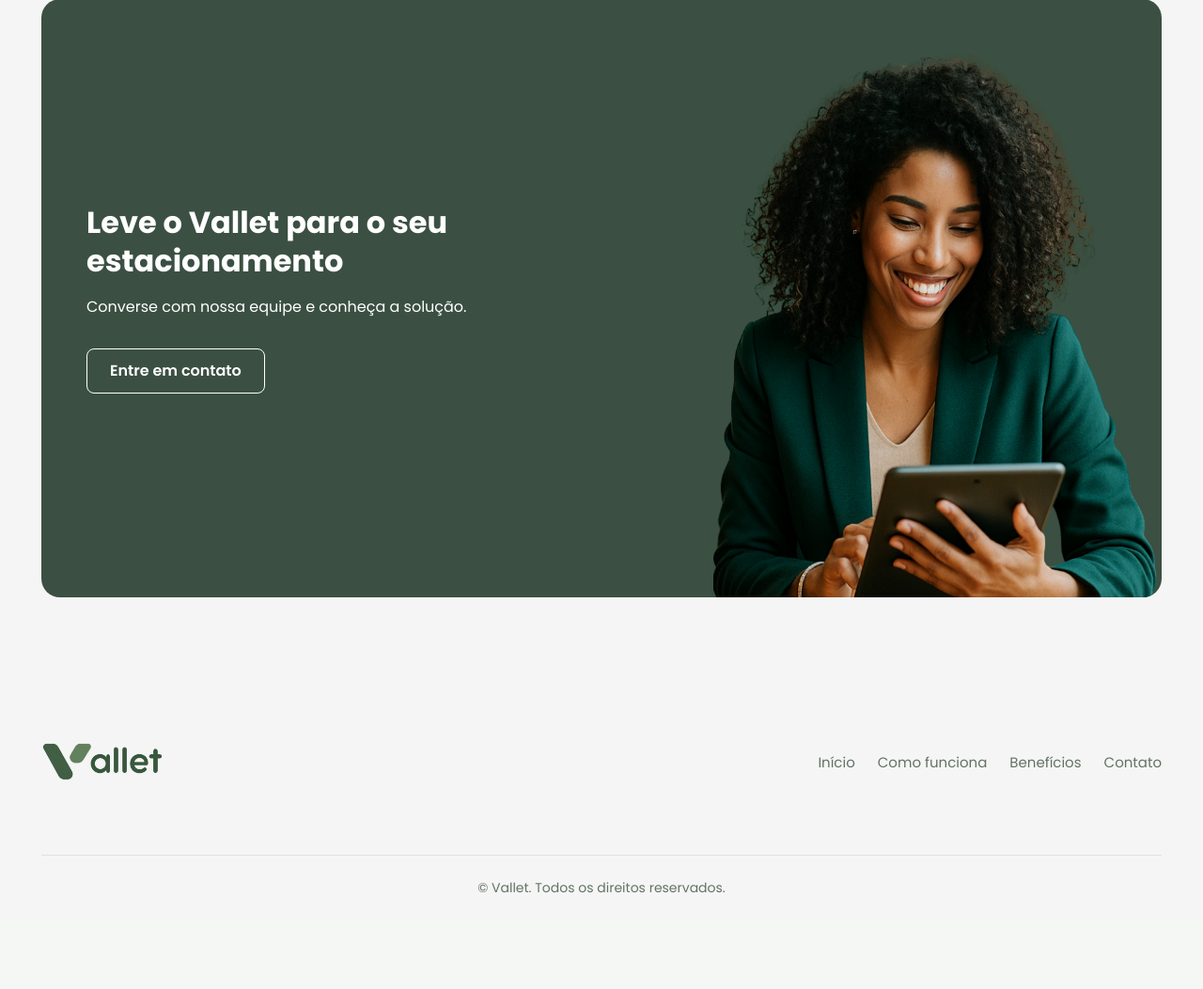
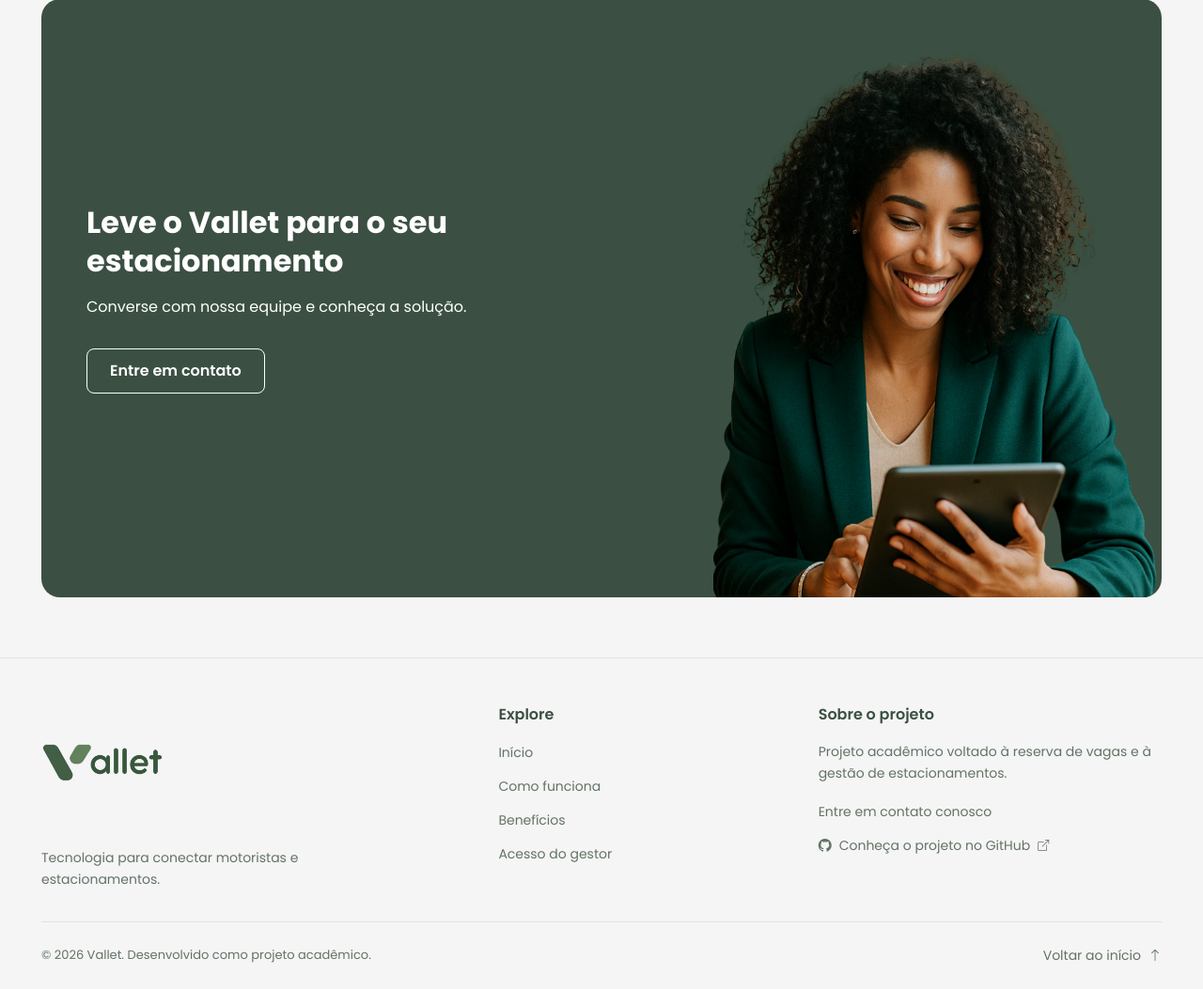
Before and after one commit to Pereira-Sah/ValletWeb, a Django app: page / in a window 1280 px wide. Shown: the part 2751-3804 px from the top of the page at 94% size. Before the commit the page ends 3702 px from the top, so only its background shows below. Run offline with Django 5.2, Linux system fonts and the light colour scheme.

Commit message:
adiciona seção de footer com links e informações do projeto

```diff
--- a/appHome/static/home.css
+++ b/appHome/static/home.css
@@ -335,54 +335,162 @@ p {
 }
 
 /* Footer */
+/* Footer */
 .footer {
     background: var(--bg-light);
+    border-top: 1px solid var(--border-light);
     padding: 48px 0 24px;
 }
+
+.footer-grid {
+    display: grid;
+    grid-template-columns: minmax(0, 1.2fr) minmax(0, 0.8fr) minmax(0, 1fr);
+    gap: 48px;
+    align-items: start;
+    padding-bottom: 32px;
+}
+
+.footer-grid > * {
+    min-width: 0;
+}
+
+.footer-brand-link {
+    display: inline-block;
+    border-radius: 4px;
+}
+
 .footer-logo {
     display: block;
     width: 130px;
     max-width: 100%;
     height: auto;
 }
-.footer-top {
+
+.footer-description {
+    max-width: 300px;
+    margin-top: 16px;
+    font-size: 14px;
+    line-height: 1.7;
+    color: var(--text-sec);
+}
+
+.footer-title {
+    margin: 0 0 16px;
+    color: var(--green-main);
+    font-size: 16px;
+    font-weight: 600;
+    line-height: 1.5;
+}
+
+.footer-project-description {
+    margin-bottom: 16px;
+    font-size: 14px;
+    line-height: 1.7;
+    color: var(--text-sec);
+}
+
+.footer-link-list {
+    display: flex;
+    flex-direction: column;
+    gap: 12px;
+    margin: 0;
+    padding: 0;
+    list-style: none;
+}
+
+.footer-link-list a,
+.footer-back-top {
+    display: inline-flex;
+    align-items: center;
+    gap: 8px;
+    max-width: 100%;
+    color: var(--text-sec);
+    text-decoration: none;
+    font-size: 14px;
+    line-height: 1.6;
+    transition: color 0.2s ease;
+}
+
+.footer-link-list a {
+    overflow-wrap: anywhere;
+}
+
+.footer-link-list a:hover,
+.footer-back-top:hover {
+    color: var(--green-main);
+    text-decoration: underline;
+    text-underline-offset: 4px;
+}
+
+.footer-link-list i,
+.footer-back-top i {
+    flex-shrink: 0;
+}
+
+.footer-external-icon {
+    font-size: 12px;
+}
+
+.footer a:focus-visible {
+    outline: 2px solid var(--green-main);
+    outline-offset: 5px;
+    border-radius: 4px;
+}
+
+.footer-bottom {
     display: flex;
     justify-content: space-between;
     align-items: center;
-    margin-bottom: 32px;
+    gap: 16px 24px;
+    border-top: 1px solid var(--border-light);
+    padding-top: 24px;
 }
-.footer-links {
-    display: flex;
-    gap: 24px;
+
+.footer-copy {
+    margin: 0;
+    color: var(--text-sec);
+    font-size: 13px;
+    line-height: 1.7;
 }
-.footer-links a {
-    color: var(--text-sec);
-    text-decoration: none;
-    font-size: 15px;
+
+.footer-back-top {
+    flex-shrink: 0;
 }
-.footer-links a:hover {
-    color: var(--green-main);
-}
-.footer-divider {
+
+.footer-sr-only {
+    position: absolute;
+    width: 1px;
+    height: 1px;
+    padding: 0;
+    margin: -1px;
+    overflow: hidden;
+    clip-path: inset(50%);
+    white-space: nowrap;
     border: 0;
-    border-top: 1px solid var(--border-light);
-    margin-bottom: 24px;
-}
-.footer-copy {
-    text-align: center;
-    font-size: 14px;
-    color: var(--text-sec);
 }
 
 /* Responsiveness */
 @media (max-width: 1024px) {
-    .hero-grid, .video-grid, .etapa-grid, .app-grid, .contato-panel { grid-template-columns: 1fr; }
-    .steps-grid, .benefits-grid { grid-template-columns: repeat(2, 1fr); }
-    .hero-image-panel { margin-top: 32px; }
-    .contato-image { height: 300px; }
+    .hero-grid, .video-grid, .etapa-grid, .app-grid, .contato-panel {
+        grid-template-columns: 1fr;
+    }
+    .steps-grid, .benefits-grid {
+        grid-template-columns: repeat(2, 1fr);
+    }
+    .hero-image-panel {
+        margin-top: 32px;
+    }
+    .contato-image {
+        height: 300px;
+    }
+    .footer-grid {
+        gap: 32px;
+    }
 }
 @media (max-width: 768px) {
-    .container { padding: 0 16px; }
+    .container {
+        padding: 0 16px;
+    }
     .menu-icon {
         display: block;
         font-size: 28px;
@@ -399,11 +507,40 @@ p {
         border-bottom: 1px solid var(--border-light);
         box-shadow: 0 4px 6px rgba(0,0,0,0.05);
     }
-    .menu-toggle:checked ~ .nav-links { display: flex; }
-    .footer-top { flex-direction: column; gap: 24px; text-align: center; }
+    .menu-toggle:checked ~ .nav-links {
+        display: flex;
+    }
+    .footer {
+        padding: 32px 0 24px;
+    }
+
+    .footer-grid {
+        grid-template-columns: minmax(0, 1fr);
+        gap: 28px;
+        padding-bottom: 28px;
+    }
+
+    .footer-description,
+    .footer-project-description {
+        max-width: 420px;
+    }
+
+    .footer-bottom {
+        flex-direction: column;
+        align-items: flex-start;
+        gap: 16px;
+    }
 }
 @media (max-width: 480px) {
-    .steps-grid, .benefits-grid { grid-template-columns: 1fr; }
-    .benefits-panel { padding: 32px 16px; }
-    .etapa-card { flex-direction: column; align-items: center; text-align: center; }
+    .steps-grid, .benefits-grid {
+        grid-template-columns: 1fr;
+    }
+    .benefits-panel {
+        padding: 32px 16px;
+    }
+    .etapa-card {
+        flex-direction: column;
+        align-items: center;
+        text-align: center;
+    }
 }
--- a/appHome/templates/home.html
+++ b/appHome/templates/home.html
@@ -149,11 +149,12 @@
                 <h2>Seu próximo destino começa no Vallet</h2>
                 <p>Encontre vagas pelo aplicativo e acompanhe seu estacionamento pela web.</p>
                 <div class="app-buttons">
-                    <a href="#" class="btn-primary">Aplicativo</a>
+                    <a href="https://https://github.com/lariiscriis/ValletApp" class="btn-primary">Aplicativo</a>
                     <a href="{% url 'login' %}" class="btn-outline">Acesso do gestor</a>
                 </div>
             </div>
             <div class="app-image">
+                <!-- TODO: Substituir imagem por mockups do aplicativo e da web atualizados -->
                 <img src="{% static 'assets/mockups.png' %}" alt="Mockups Vallet">
             </div>
         </div>
@@ -178,19 +179,82 @@
     <!-- FOOTER -->
     <footer class="footer">
         <div class="container">
-            <div class="footer-top">
-                <a href="{% url 'appHome' %}" class="logo-link">
-                    <img src="{% static 'assets/vallet_logo.png' %}" alt="Vallet Logo" class="footer-logo">
+            <div class="footer-grid">
+                <div class="footer-brand">
+                    <a href="{% url 'appHome' %}"
+                    class="footer-brand-link"
+                    aria-label="Vallet — página inicial">
+                        <img
+                            src="{% static 'assets/vallet_logo.png' %}"
+                            alt="Vallet"
+                            class="footer-logo"
+                            loading="lazy"
+                        >
+                    </a>
+
+                    <p class="footer-description">
+                        Tecnologia para conectar motoristas e estacionamentos.
+                    </p>
+                </div>
+
+                <nav class="footer-navigation" aria-labelledby="footer-explore-title">
+                    <h2 id="footer-explore-title" class="footer-title">
+                        Explore
+                    </h2>
+
+                    <ul class="footer-link-list">
+                        <li><a href="#inicio">Início</a></li>
+                        <li><a href="#como-funciona">Como funciona</a></li>
+                        <li><a href="#beneficios">Benefícios</a></li>
+                        <li>
+                            <a href="{% url 'login' %}">Acesso do gestor</a>
+                        </li>
+                    </ul>
+                </nav>
+
+                <div class="footer-project">
+                    <h2 class="footer-title">Sobre o projeto</h2>
+
+                    <p class="footer-project-description">
+                        Projeto acadêmico voltado à reserva de vagas
+                        e à gestão de estacionamentos.
+                    </p>
+
+                    <ul class="footer-link-list">
+                        <li>
+                            <a href="#contato">Entre em contato conosco</a>
+                        </li>
+                        <li>
+                            <a
+                                href="https://github.com/Pereira-Sah/ValletWeb"
+                                target="_blank"
+                                rel="noopener noreferrer"
+                            >
+                                <i class="bi bi-github" aria-hidden="true"></i>
+                                Conheça o projeto no GitHub
+                                <span class="footer-sr-only">
+                                    (abre em uma nova aba)
+                                </span>
+                                <i
+                                    class="bi bi-box-arrow-up-right footer-external-icon"
+                                    aria-hidden="true"
+                                ></i>
+                            </a>
+                        </li>
+                    </ul>
+                </div>
+            </div>
+
+            <div class="footer-bottom">
+                <p class="footer-copy">
+                    © {% now "Y" %} Vallet. Desenvolvido como projeto acadêmico.
+                </p>
+
+                <a href="#inicio" class="footer-back-top">
+                    Voltar ao início
+                    <i class="bi bi-arrow-up" aria-hidden="true"></i>
                 </a>
-                <nav class="footer-links">
-                    <a href="#inicio">Início</a>
-                    <a href="#como-funciona">Como funciona</a>
-                    <a href="#beneficios">Benefícios</a>
-                    <a href="#contato">Contato</a>
-                </nav>
             </div>
-            <hr class="footer-divider">
-            <p class="footer-copy">© Vallet. Todos os direitos reservados.</p>
         </div>
     </footer>
 </body>
```
Also changed, not shown: db.sqlite3.
